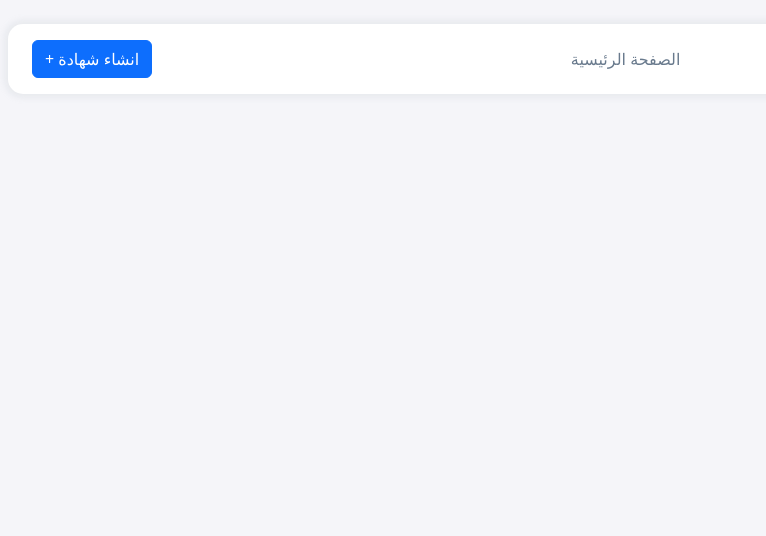
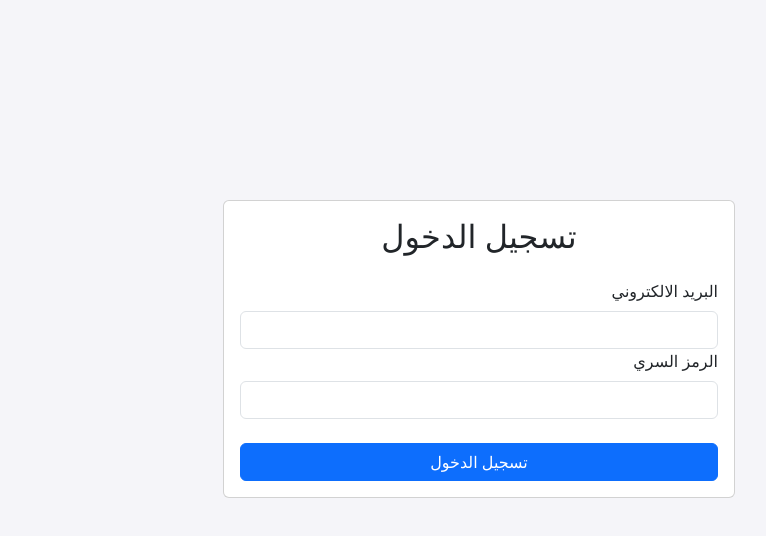
Before and after one commit to HoussamMrabet/sherif-certiPro, a React (Create React App) app: page /login in a window 1280 px wide. Shown: the top 536 px of the page, without its empty margins (255-1021 px from the left). Built offline with nearby package versions, Linux system fonts and the light colour scheme; no server answers; the database is empty.

Commit message:
demo auth

```diff
--- a/package.json
+++ b/package.json
@@ -10,6 +10,7 @@
     "firebase": "^9.17.1",
     "lodash": "^4.17.21",
     "react": "^18.2.0",
+    "react-bootstrap": "^2.7.2",
     "react-dom": "^18.2.0",
     "react-icons": "^4.7.1",
     "react-router-dom": "^6.8.1",
--- a/src/App.js
+++ b/src/App.js
@@ -3,6 +3,8 @@ import UpdateContext from "./updateContext";
 import { Routes, Route } from "react-router-dom";
 import NavBar from "./components/navBar/navBar";
 import Table from "./components/tables/tables";
+import Login from "./components/login/login";
+import { AuthProvider } from "./authContext";
 
 import { getAllStudents } from "./data/firebase-data";
 import { keys } from "./data/tableProperties";
@@ -26,25 +28,35 @@ function App() {
 
   return (
     <div className="container-fluid">
-      <NavBar />
+      <AuthProvider>
         <Routes>
           <Route
             path="/"
             element={
+              <>
+                <NavBar />
                 <StudentsContext.Provider value={students}>
                   <Table data={students} keys={keys} />
                 </StudentsContext.Provider>
+              </>
             }
           />
           <Route
             path="/createAtt"
             element={
-            <UpdateContext.Provider value={{ updateContext, setUpdateContext }}>
+              <>
+                <NavBar />
+                <UpdateContext.Provider
+                  value={{ updateContext, setUpdateContext }}
+                >
                   <CreateAtt />
                 </UpdateContext.Provider>
+              </>
             }
           />
+          <Route path="/login" element={<Login />} />
         </Routes>
+      </AuthProvider>
     </div>
   );
 }
--- /dev/null
+++ b/src/authContext.js
@@ -0,0 +1,43 @@
+import React, { useState, useContext, useEffect } from "react";
+import { signInWithEmailAndPassword, signOut } from "firebase/auth";
+import { auth } from "./data/firebase-config";
+
+const AuthContext = React.createContext();
+
+export function useAuth() {
+  return useContext(AuthContext);
+}
+
+export function AuthProvider({ children }) {
+  const [currentUser, setCurrentUser] = useState();
+  const [loading, setLoading] = useState(true);
+
+  function login(email, password) {
+    return signInWithEmailAndPassword(auth, email, password);
+  }
+
+  function logout() {
+    return signOut(auth);
+  }
+
+  useEffect(() => {
+    const unsubscribe = auth.onAuthStateChanged((user) => {
+      setCurrentUser(user);
+      setLoading(false);
+    });
+
+    return unsubscribe;
+  }, []);
+
+  const value = {
+    currentUser,
+    login,
+    logout,
+  };
+
+  return (
+    <AuthContext.Provider value={value}>
+      {!loading && children}
+    </AuthContext.Provider>
+  );
+}
--- /dev/null
+++ b/src/components/login/login.jsx
@@ -0,0 +1,53 @@
+import React, {useState,useRef} from 'react';
+import {Form, Button, Card, Alert} from "react-bootstrap";
+import { useAuth } from '../../authContext';
+import { useNavigate } from "react-router-dom";
+
+import "./login.scss"
+
+const Login = () => {
+  const emailRef = useRef();
+  const passwordRef = useRef();
+  const {login} = useAuth();
+  const [error, setError] = useState("");
+  const [loading, setLoading] = useState(false);
+
+  const navigate = useNavigate();
+
+
+  async function handleSubmit(e) {
+    e.preventDefault()
+
+    try {
+      setError("");
+      setLoading(true)
+      await login(emailRef.current.value, passwordRef.current.value);
+      navigate('/');
+    } catch {
+      setError("المعلومات غير صحيحة")
+    }
+
+  }
+
+  return (
+      <Card className="card-container">
+        <Card.Body>
+          <h2 className="text-center mb-4">تسجيل الدخول</h2>
+          {error && <Alert variant="danger">{error}</Alert>}
+          <Form onSubmit={handleSubmit}>
+            <Form.Group id="email">
+              <Form.Label>البريد الالكتروني</Form.Label>
+              <Form.Control type='email' ref={emailRef} required />
+            </Form.Group>
+            <Form.Group id="password">
+              <Form.Label>الرمز السري</Form.Label>
+              <Form.Control type='password' ref={passwordRef} required />
+            </Form.Group>
+            <Button disabled={loading} className="w-100 mt-4" type="submit">تسجيل الدخول</Button>
+          </Form>
+        </Card.Body>
+      </Card>
+  )
+}
+
+export default Login
--- /dev/null
+++ b/src/components/login/login.scss
@@ -0,0 +1,6 @@
+.card-container{
+    width: 40vw;
+    min-width: 350px;
+    top: 25vh;
+    margin: auto;
+}
--- a/src/components/navBar/navBar.jsx
+++ b/src/components/navBar/navBar.jsx
@@ -1,10 +1,29 @@
-import React from "react";
+import React, {useEffect} from "react";
 import { Link } from "react-router-dom";
 import { FiSettings, FiUser, FiLogOut } from "react-icons/fi";
+import { useAuth } from "../../authContext";
+import { useNavigate } from "react-router-dom";
 
 import "./navBar.scss";
 
 const NavBar = () => {
+
+  const {currentUser,logout} = useAuth();
+  const navigate = useNavigate();
+
+
+  useEffect(() => {
+    if(!currentUser){
+      navigate('/login');
+    }
+  }, [currentUser]);
+
+
+  function handleLogout(){
+    logout();
+    navigate('/login');
+  }
+
   return (
     <nav className="component">
       <div className="dropdown">
@@ -35,6 +54,7 @@ const NavBar = () => {
           <li>
             <Link
               className="d-flex justify-content-between align-items-center dropdown-item"
+              onClick={handleLogout}
             >
               <span>تسجيل الخروج</span>
               <FiLogOut />
--- a/src/data/firebase-config.js
+++ b/src/data/firebase-config.js
@@ -1,5 +1,6 @@
 import { initializeApp } from "firebase/app";
 import { getFirestore } from "firebase/firestore";
+import { getAuth } from "firebase/auth";
 
 const firebaseConfig = {
   apiKey: "AIzaSyDbMmSh-EVI7dkhQ89P1EqhFQcznexBhsU",
@@ -12,4 +13,6 @@ const firebaseConfig = {
 
 const app = initializeApp(firebaseConfig);
 
+export const auth = getAuth(app);
+
 export const db = getFirestore(app);
```
Also changed, not shown: src/data/firebase-auth.js (added), 1 other file (tests, documents, lock files or other folders). Lines whose indentation alone changed are shown as unchanged.
